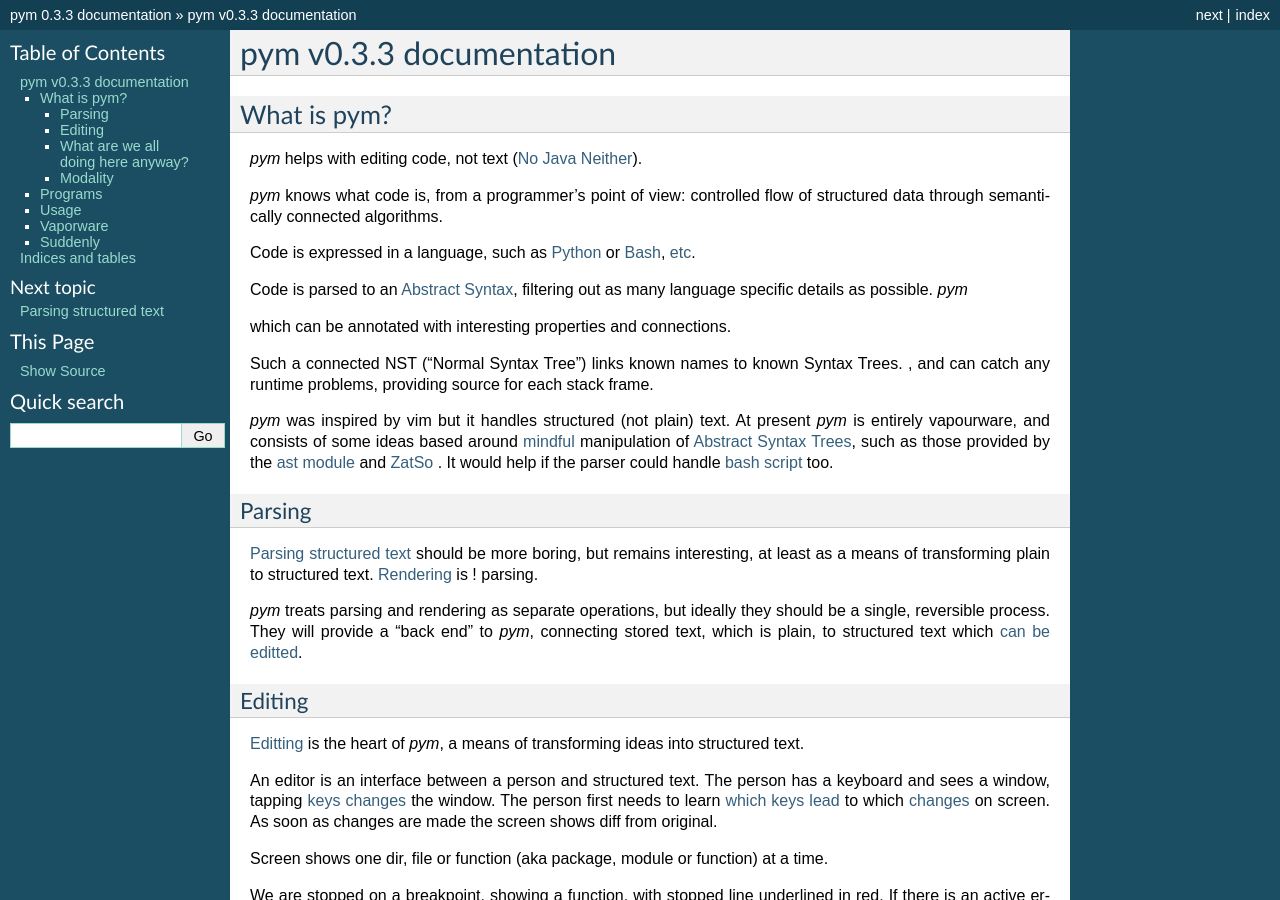
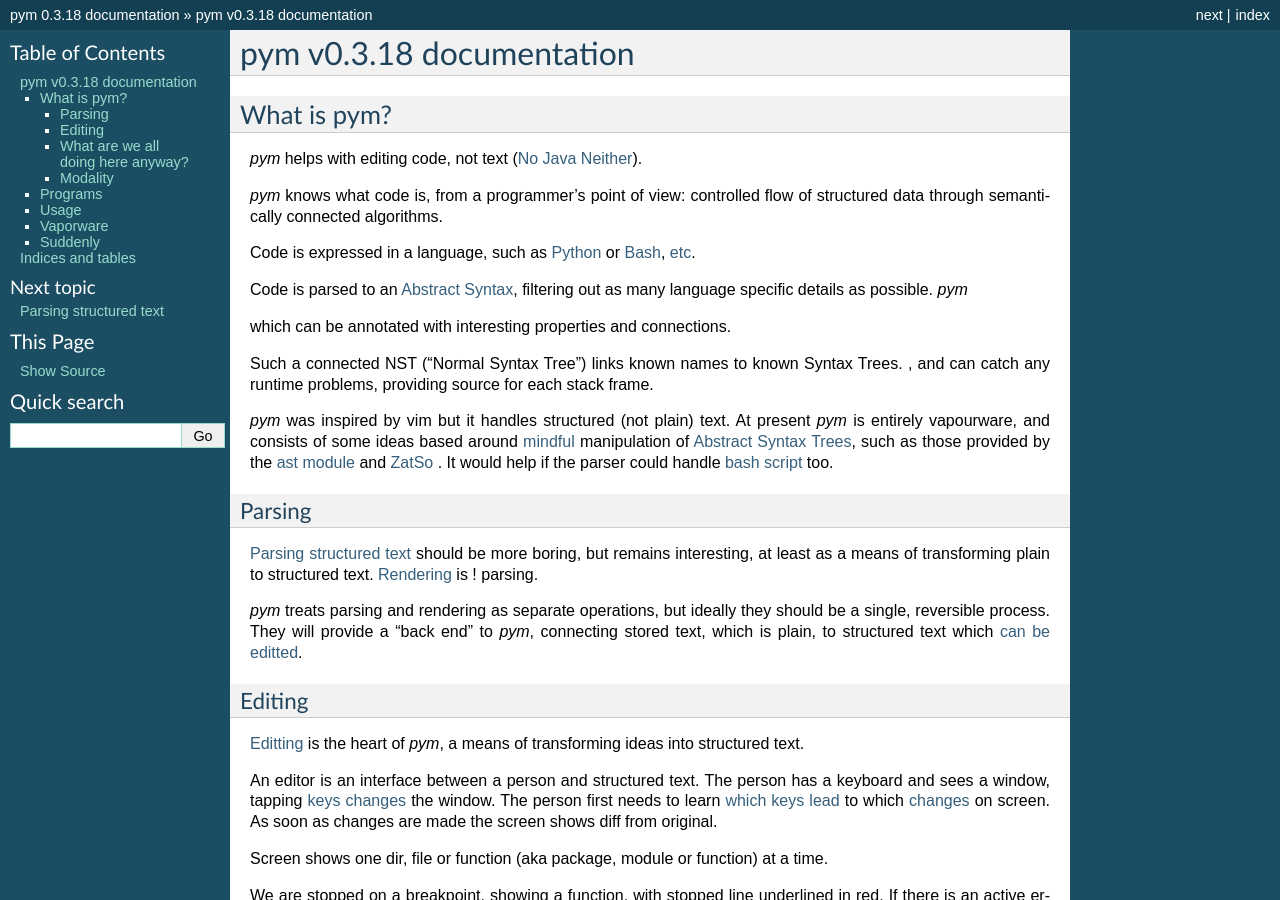
Before and after one commit to jalanb/pym, a Sphinx documentation site: the page built from docs/index.rst, in a window 1280 px wide and 900 px high. Built offline with Sphinx 7.4.7, drawn with Linux system fonts in a browser that asks for light colours; formulas are drawn with MathJax 3; some of the changed text lies outside the part shown.

Commit message:
Bump version: 0.3.3 → 0.3.18

```diff
--- a/docs/conf.py
+++ b/docs/conf.py
@@ -50,7 +50,7 @@ copyright = u'2014, jalanb (Alan Brogan)'
 # The short X.Y version.
 version = '0.1'
 # The full version, including alpha/beta/rc tags.
-release = '0.3.3'
+release = '0.3.18'
 
 # The language for content autogenerated by Sphinx. Refer to documentation
 # for a list of supported languages.
--- a/docs/index.rst
+++ b/docs/index.rst
@@ -11,7 +11,7 @@
     <style> .blue {color:blue} </style>
     <style> .green {color:green} </style>
 
-pym v0.3.3 documentation
+pym v0.3.18 documentation
 ========================
 
 What is pym?
--- a/pym/__init__.py
+++ b/pym/__init__.py
@@ -1,4 +1,4 @@
 """Python code to edit Python structures"""
 
 
-__version__ = '0.3.3'
+__version__ = '0.3.18'
```
Also changed, not shown: .bumpversion.cfg.
